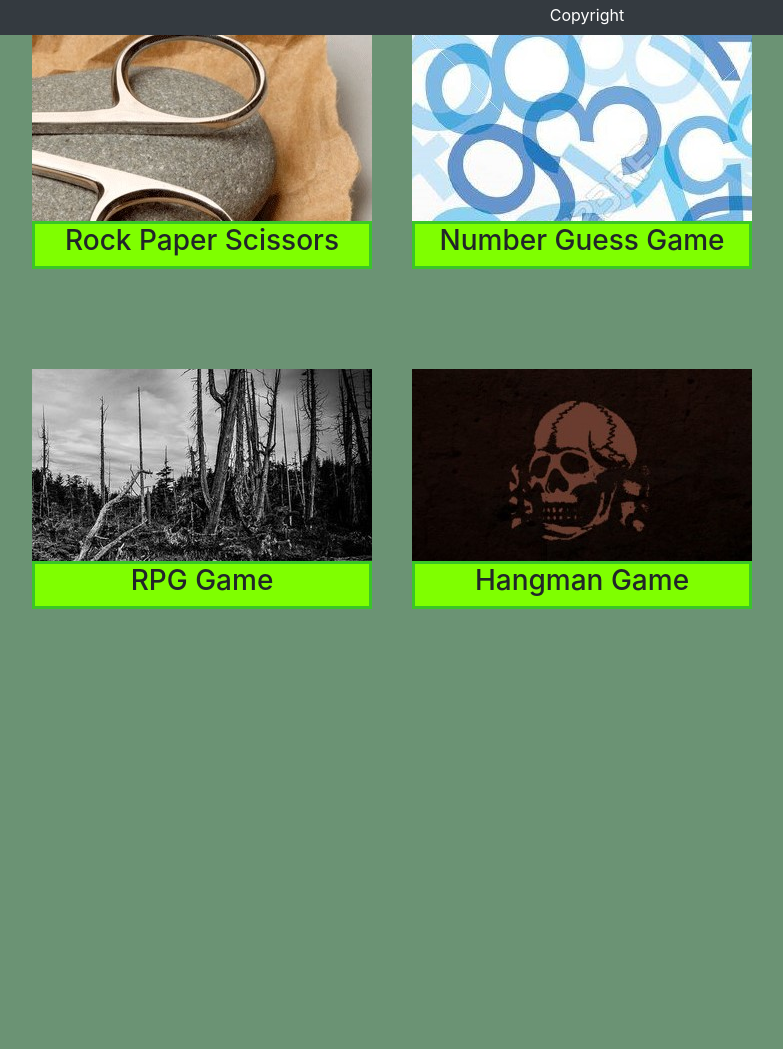
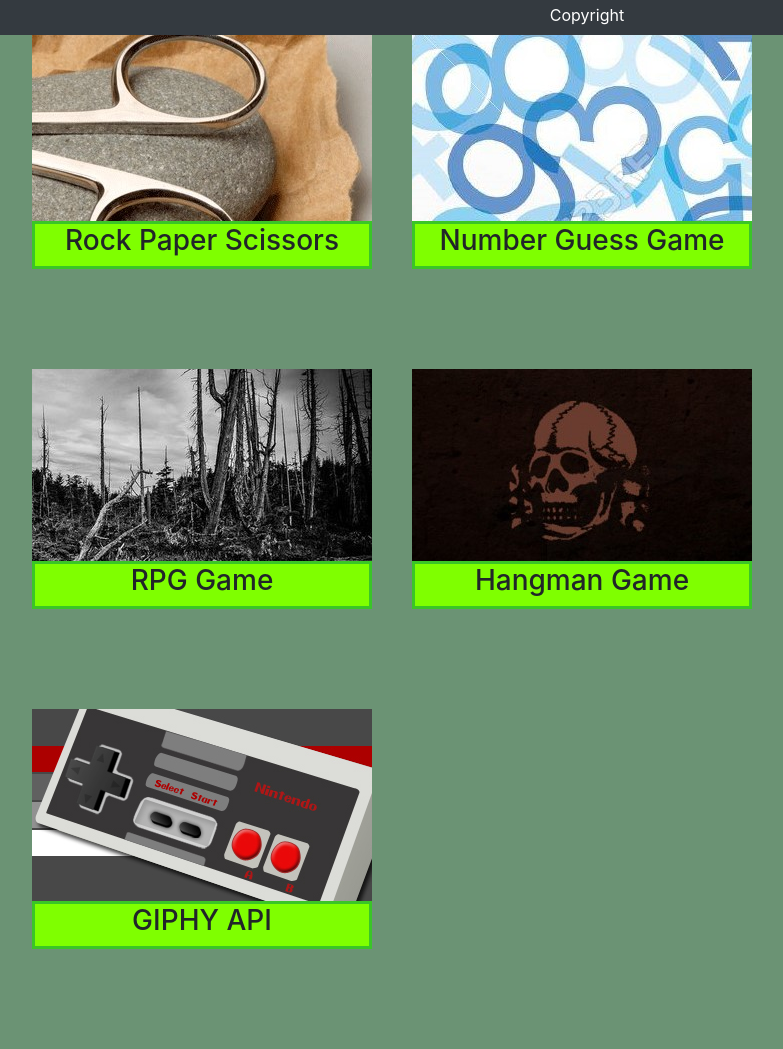
Before and after one commit to kylecox213/Bootstrap-Portfolio, a plain HTML site: page portfolio.html in a window 1280 px wide. Shown: the part 765-1814 px from the top of the page, without its empty margins (53-836 px from the left). Before the commit the page ends 1474 px from the top, so only its background shows below. Drawn offline with nearby package versions, Linux system fonts and the light colour scheme; a web font is replaced by a local one.

Commit message:
added extra row/div and image for the giphy hw assignment to be added and linked to the portfolio upon completion

```diff
--- a/portfolio.html
+++ b/portfolio.html
@@ -165,6 +165,21 @@
                             </div>
                         </div>
                     </div>
+                </div>
+                <div class="row">
+                    <div class="col-6">
+                        <div class="work">
+                            <img src="assets/images/ninten.png" alt="GIPHY API">
+                            <div class="row">
+                                <div class="col-12">
+                                    <div class="title">
+                                        <h3>GIPHY API</h3>
+                                    </div>
+                                </div>
+                            </div>
+                        </div>
+                    </div>
+
 
                 </div>
             </div>
```
Also changed, not shown: assets/images/ninten.png (added).
